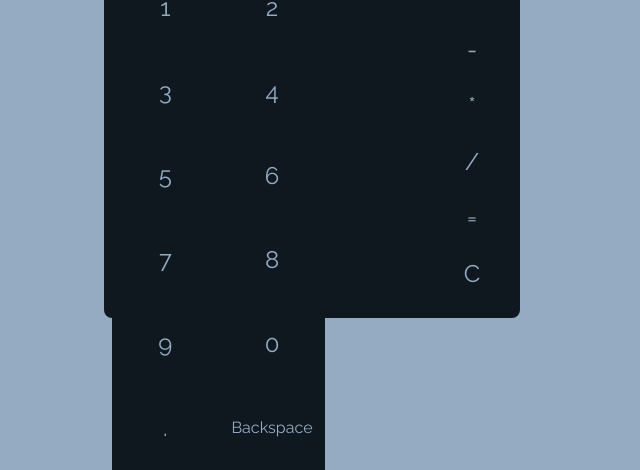
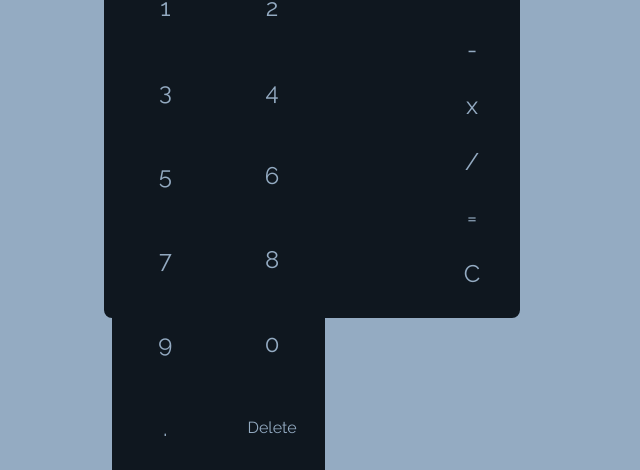
Before and after one commit to Yahska-0818/calculator, a plain HTML site: page index.html in a window 1280 px wide. Shown: the part 358-828 px from the top of the page, 328-968 px from the left. Drawn offline with Linux system fonts and the light colour scheme.

Commit message:
fixed wording

```diff
--- a/index.html
+++ b/index.html
@@ -31,12 +31,12 @@
                 <button id="9">9</button>
                 <button id="0">0</button>
                 <button id=".">.</button>
-                <button id="backspace">Backspace</button>
+                <button id="backspace">Delete</button>
             </div>
             <div class="operations">
                 <button id="+">+</button>
                 <button id="-">-</button>
-                <button id="*">*</button>
+                <button id="*">x</button>
                 <button id="/">/</button>
                 <button id="=">=</button>
                 <button id="clear">C</button>
```
